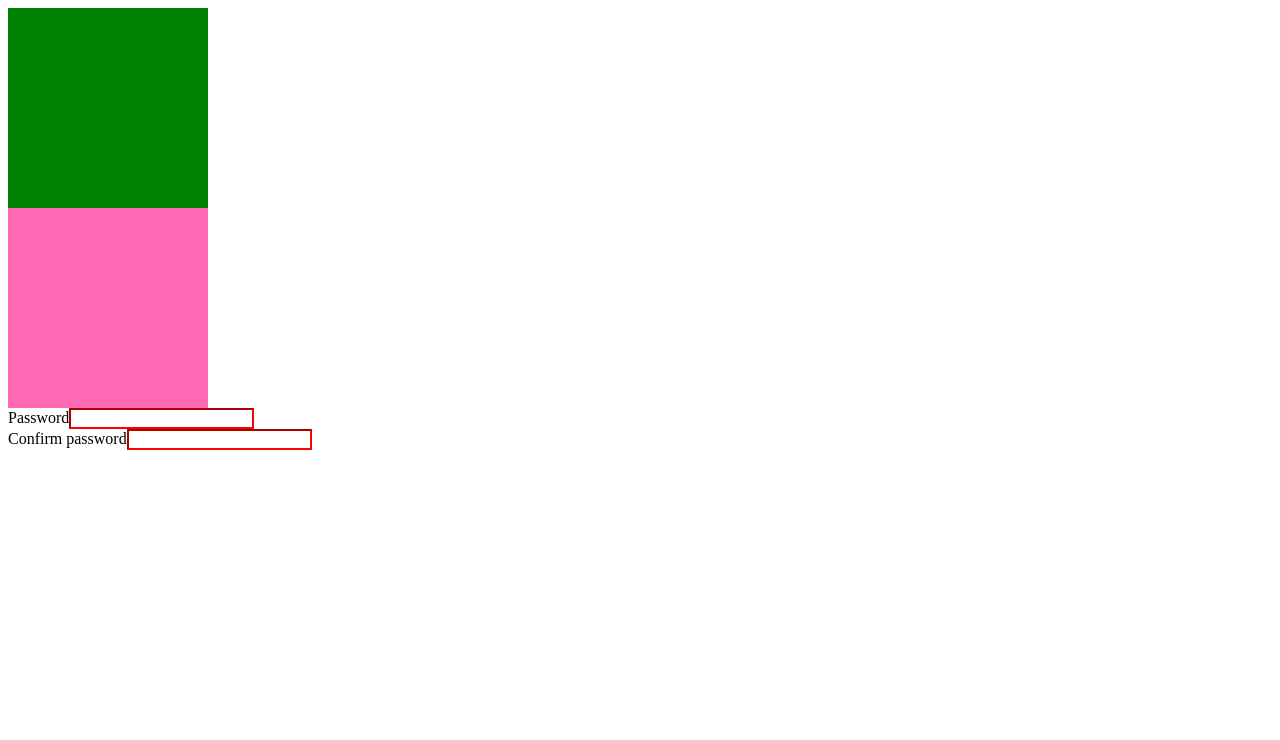
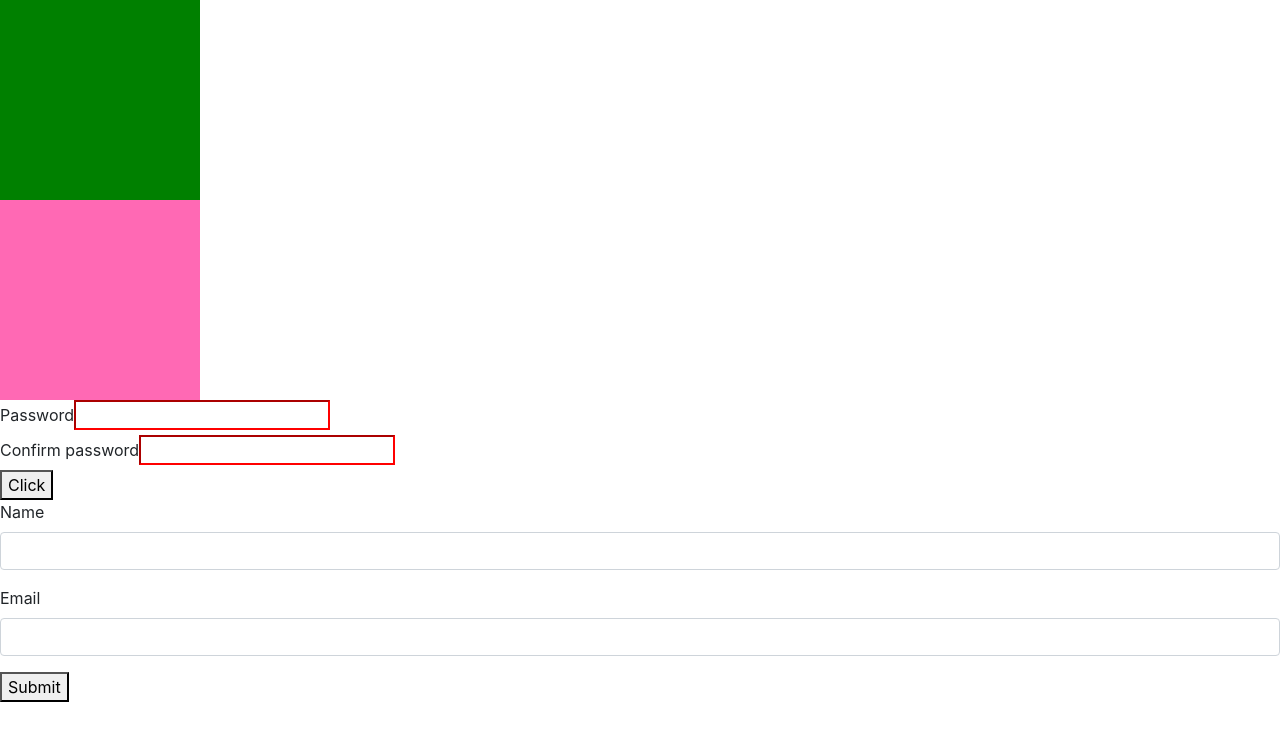
Before and after one commit to tomHall321/week-10, a React (Create React App) app: page / in a window 1280 px wide. Shown: the top 740 px of the page. Built offline with nearby package versions, Linux system fonts and the light colour scheme.

Commit message:
passing data up challenges

```diff
--- a/package.json
+++ b/package.json
@@ -6,7 +6,9 @@
     "@testing-library/jest-dom": "^5.11.6",
     "@testing-library/react": "^11.2.2",
     "@testing-library/user-event": "^12.2.2",
+    "bootstrap": "^4.5.3",
     "react": "^17.0.1",
+    "react-bootstrap": "^1.4.0",
     "react-dom": "^17.0.1",
     "react-scripts": "4.0.1",
     "web-vitals": "^0.2.4"
--- a/public/index.html
+++ b/public/index.html
@@ -15,6 +15,13 @@
       user's mobile device or desktop. See https://developers.google.com/web/fundamentals/web-app-manifest/
     -->
     <link rel="manifest" href="%PUBLIC_URL%/manifest.json" />
+    <link
+  rel="stylesheet"
+  href="https://maxcdn.bootstrapcdn.com/bootstrap/4.5.0/css/bootstrap.min.css"
+  integrity="sha384-9aIt2nRpC12Uk9gS9baDl411NQApFmC26EwAOH8WgZl5MYYxFfc+NcPb1dKGj7Sk"
+  crossorigin="anonymous"
+/>
+<link rel="stylesheet" href="https://cdn.jsdelivr.net/npm/bootstrap@4.5.3/dist/css/bootstrap.min.css" integrity="sha384-TX8t27EcRE3e/ihU7zmQxVncDAy5uIKz4rEkgIXeMed4M0jlfIDPvg6uqKI2xXr2" crossorigin="anonymous">
     <!--
       Notice the use of %PUBLIC_URL% in the tags above.
       It will be replaced with the URL of the `public` folder during the build.
--- a/src/App.js
+++ b/src/App.js
@@ -1,12 +1,15 @@
 import Squares from "./components/Squares.js";
-import Password from "./components/Password.js";
 import SignUp from "./components/SignUp.js";
+import Button from "./components/Button.js";
+import Form from "./components/Form.js";
 
 function App() {
   return (
     <>
       <Squares colour="hotpink"/>
       <SignUp minimumLength={4}/>
+      <Button handleUpdate={ (value) => console.log(value) } />
+      <Form handleSubmit={ (value) => console.log(value) } />
     </>
   );
 }
--- /dev/null
+++ b/src/components/Button.js
@@ -0,0 +1,31 @@
+import { Component } from "react";
+
+class Button extends Component {
+    constructor(props) {
+        super(props);
+
+        this.state = {
+            count: 0,
+        };
+
+        this.click = this.click.bind(this);
+    }
+
+    click() {
+        let { count } = this.state;
+        let value = count + 1;
+        this.setState({ count: value });
+        this.props.handleUpdate(value);
+    }
+
+    render() {
+        return (
+            <button
+                onClick={ this.click }>
+                Click
+            </button>
+        );
+    }
+}
+
+export default Button;
--- /dev/null
+++ b/src/components/Form.js
@@ -0,0 +1,67 @@
+import { Component } from "react";
+
+class Form extends Component {
+    constructor(props) {
+        super(props);
+
+        this.state = {
+            name: "",
+            email: "",
+        };
+
+        this.nameUpdate = this.nameUpdate.bind(this);
+        this.emailUpdate = this.emailUpdate.bind(this);
+        this.formSubmit = this.formSubmit.bind(this);
+
+    }
+
+    nameUpdate(e) {
+        this.setState({ name: e.currentTarget.value });
+    };
+
+    emailUpdate(e) {
+        this.setState({ email: e.currentTarget.value });
+    };
+
+    formSubmit(e) {
+        e.preventDefault();
+        this.props.handleSubmit({...this.state});
+        //{}create new object literal, ...copies properties of whatever is being passed into new thing
+    }
+
+    // When the form is submitted it should clear the <input>s and pass up an object containing both the name and email values
+
+    render() {
+        return (
+            <form onSubmit={ this.formSubmit } >
+                <div class="form-group">
+                    <label
+                        for="name">
+                        Name
+                    </label>
+                    <input
+                        class="form-control"
+                        id="name"
+                        type="text"
+                        onChange={ this.nameUpdate } />
+                </div>
+                <div class="form-group">
+                    <label
+                        for="name">
+                        Email
+                    </label>
+                    <input
+                        class="form-control"
+                        id="email"
+                        type="text"
+                        onChange={ this.emailUpdate } />
+                </div>
+                <button>
+                    Submit
+                </button>
+            </form>
+        );
+    }
+}
+
+export default Form;
```
Also changed, not shown: src/components/Max.js (deleted), 1 other file (tests, documents, lock files or other folders).
